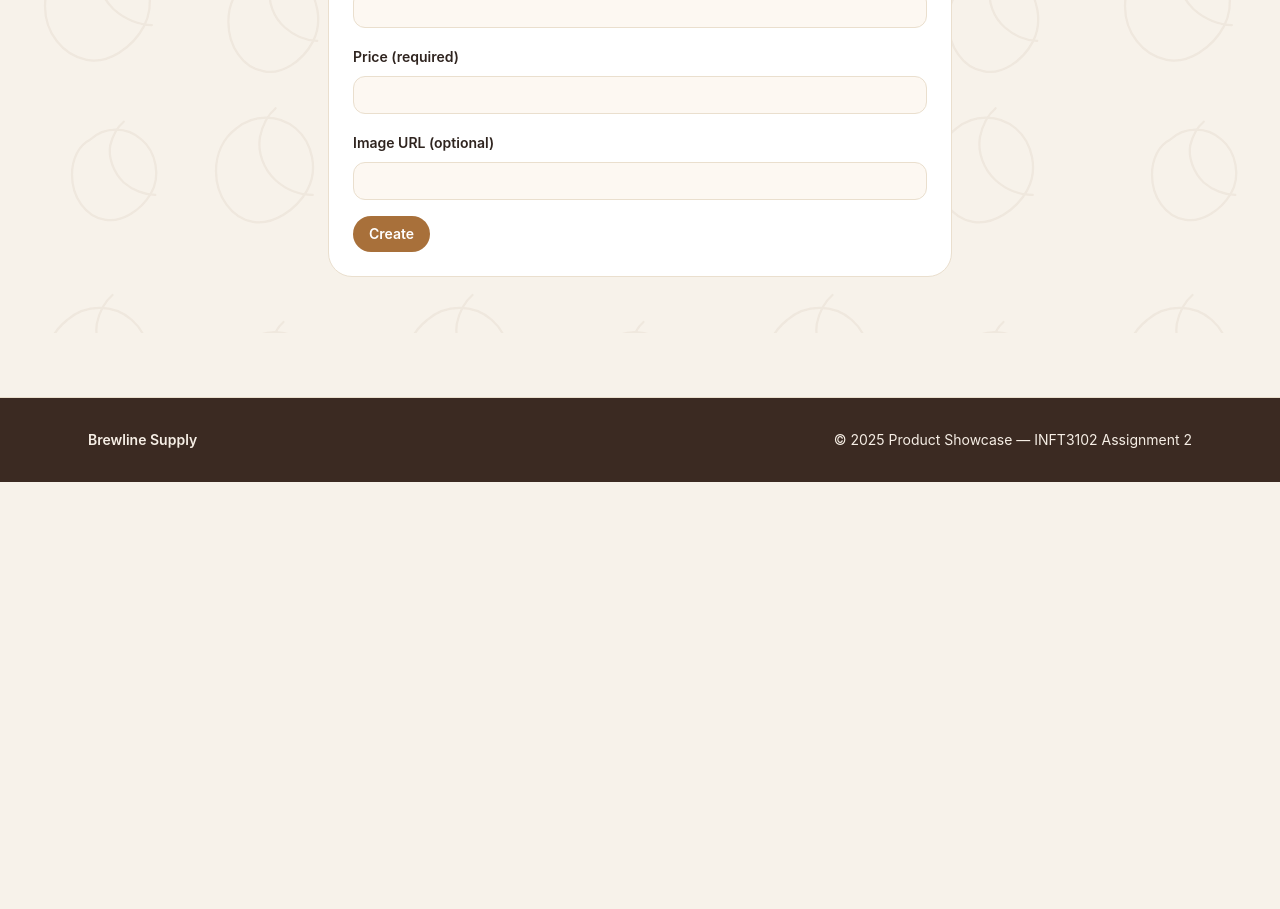
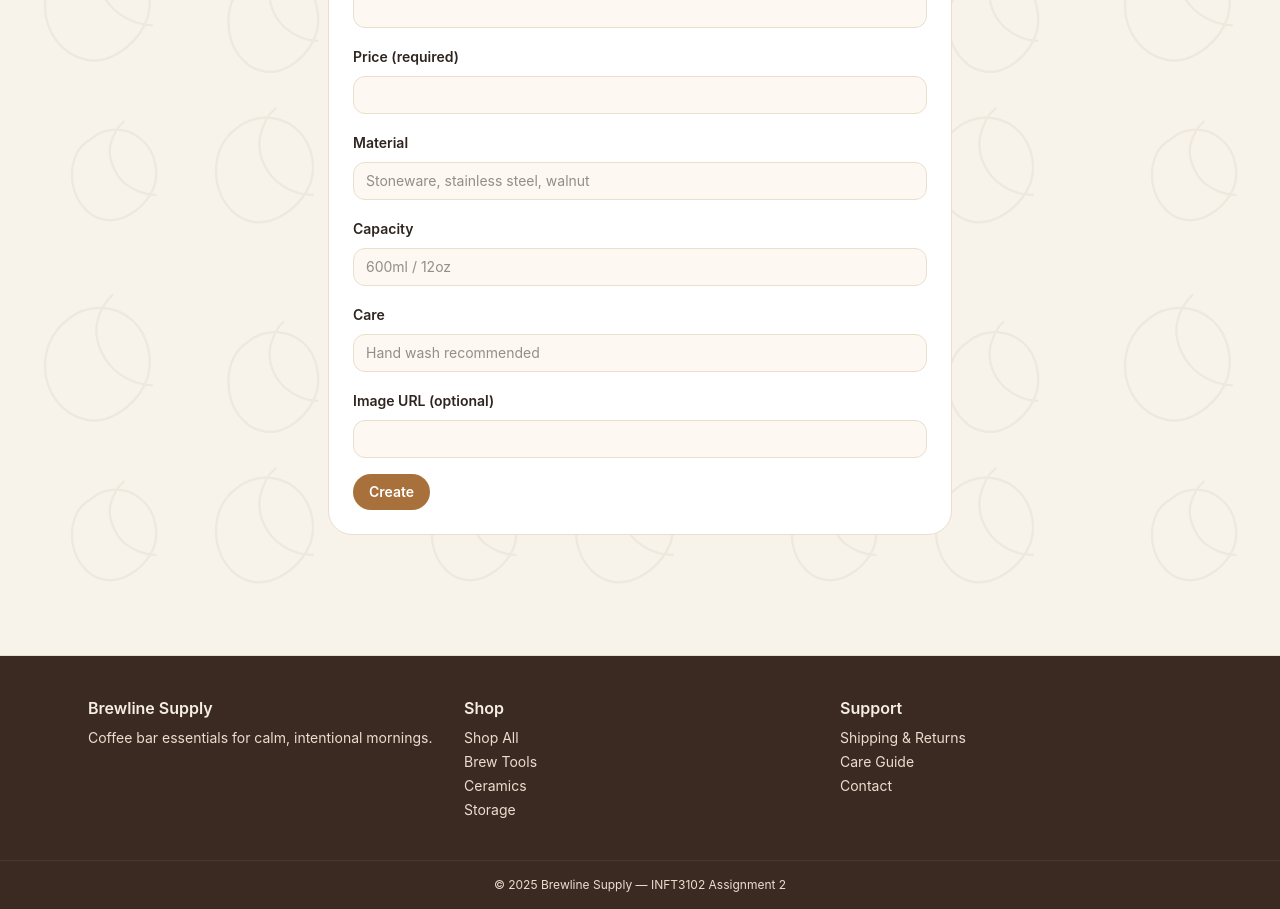
Before and after one commit to BidhyashreeDahal/Product-Showcase-Website, a Next.js app: page /dashboard/create in a window 1280 px wide. Shown: the part 540-1449 px from the top of the page. Before the commit the page ends 1022 px from the top, so only its background shows below. Built offline with nearby package versions, Linux system fonts and the light colour scheme; no server answers.

Commit message:
Add specs fields, footer update, and pagination

```diff
--- a/src/components/Footer.js
+++ b/src/components/Footer.js
@@ -1,9 +1,33 @@
 export default function Footer() {
   return (
     <footer className="mt-16 border-t border-[#eadfce] bg-[#3b2a22]">
-      <div className="mx-auto flex max-w-6xl flex-col items-center justify-between gap-3 px-6 py-8 text-center text-sm text-[#f6eee5] sm:flex-row">
-        <span className="font-semibold">Brewline Supply</span>
-        <span>© 2025 Product Showcase — INFT3102 Assignment 2</span>
+      <div className="mx-auto grid max-w-6xl gap-6 px-6 py-10 text-sm text-[#f6eee5] md:grid-cols-3">
+        <div>
+          <p className="text-base font-semibold">Brewline Supply</p>
+          <p className="mt-2 text-[#eadfce]">
+            Coffee bar essentials for calm, intentional mornings.
+          </p>
+        </div>
+        <div>
+          <p className="text-base font-semibold">Shop</p>
+          <div className="mt-2 space-y-1 text-[#eadfce]">
+            <p>Shop All</p>
+            <p>Brew Tools</p>
+            <p>Ceramics</p>
+            <p>Storage</p>
+          </div>
+        </div>
+        <div>
+          <p className="text-base font-semibold">Support</p>
+          <div className="mt-2 space-y-1 text-[#eadfce]">
+            <p>Shipping & Returns</p>
+            <p>Care Guide</p>
+            <p>Contact</p>
+          </div>
+        </div>
+      </div>
+      <div className="border-t border-[#4b372d] py-4 text-center text-xs text-[#eadfce]">
+        © 2025 Brewline Supply — INFT3102 Assignment 2
       </div>
     </footer>
   );
--- a/src/components/ProductDetails.js
+++ b/src/components/ProductDetails.js
@@ -28,6 +28,25 @@ export default function ProductDetail({ product }) {
             <span className="text-[#7a5d4a]">{formatPrice(product.price)}</span>
           </div>
           <p className="mt-4 text-sm text-[#6b5446]">{product.description}</p>
+          <div className="mt-5 rounded-2xl border border-[#eadfce] bg-white p-4 text-sm text-[#6b5446]">
+            <p className="text-xs font-semibold uppercase tracking-[0.2em] text-[#9b7a63]">
+              Specs
+            </p>
+            <dl className="mt-3 grid gap-3 sm:grid-cols-3">
+              <div>
+                <dt className="text-xs font-semibold text-[#7a5d4a]">Material</dt>
+                <dd>{product.material || "—"}</dd>
+              </div>
+              <div>
+                <dt className="text-xs font-semibold text-[#7a5d4a]">Capacity</dt>
+                <dd>{product.capacity || "—"}</dd>
+              </div>
+              <div>
+                <dt className="text-xs font-semibold text-[#7a5d4a]">Care</dt>
+                <dd>{product.care || "—"}</dd>
+              </div>
+            </dl>
+          </div>
         </div>
       </div>
     </div>
--- a/src/pages/api/posts/create.js
+++ b/src/pages/api/posts/create.js
@@ -9,7 +9,7 @@ export default async function handler(req, res) {
   const user = getUserFromRequest(req);
   if (!user) return res.status(401).json({ message: "Not authenticated" });
 
-  const { title, description, image, category, price } = req.body;
+  const { title, description, image, category, price, material, capacity, care } = req.body;
 
   if (!title || !description || !category || price === undefined || price === null) {
     return res.status(400).json({ message: "Missing fields" });
@@ -26,6 +26,9 @@ export default async function handler(req, res) {
       author: user.email,
       image: image || null,
       category,
+      material,
+      capacity,
+      care,
       price: parsedPrice,
     });
 
--- a/src/pages/api/posts/index.js
+++ b/src/pages/api/posts/index.js
@@ -23,7 +23,7 @@ export default async function handler(req, res) {
   }
 
   // 3) Extract fields
-  const { title, description, image, category, price } = req.body;
+  const { title, description, image, category, price, material, capacity, care } = req.body;
 
   if (!title || !description || !category || price === undefined || price === null) {
     return res.status(400).json({ message: "Missing required fields" });
@@ -45,6 +45,9 @@ export default async function handler(req, res) {
         description: { "en-US": description },
         author: { "en-US": user.email },
         category: { "en-US": category },
+        material: material ? { "en-US": material } : undefined,
+        capacity: capacity ? { "en-US": capacity } : undefined,
+        care: care ? { "en-US": care } : undefined,
         price: { "en-US": parsedPrice },
 
         // Store image URL directly
--- a/src/pages/api/posts/update.js
+++ b/src/pages/api/posts/update.js
@@ -9,7 +9,7 @@ export default async function handler(req, res) {
   const user = getUserFromRequest(req);
   if (!user) return res.status(401).json({ message: "Not authenticated" });
 
-  const { id, title, description, category, price } = req.body;
+  const { id, title, description, category, price, material, capacity, care } = req.body;
 
   if (!id || !title || !description || !category || price === undefined || price === null) {
     return res.status(400).json({ message: "Missing fields" });
@@ -39,6 +39,9 @@ export default async function handler(req, res) {
       description,
       author: existing.author, // keep original author
       category,
+      material,
+      capacity,
+      care,
       price: parsedPrice,
     });
 
--- a/src/pages/dashboard/create.js
+++ b/src/pages/dashboard/create.js
@@ -8,6 +8,9 @@ export default function CreateProduct() {
   const [description, setDescription] = useState("");
   const [category, setCategory] = useState("");   // ← NEW
   const [price, setPrice] = useState("");
+  const [material, setMaterial] = useState("");
+  const [capacity, setCapacity] = useState("");
+  const [care, setCare] = useState("");
   const [imageUrl, setImageUrl] = useState("");
   const [error, setError] = useState("");
 
@@ -23,6 +26,9 @@ export default function CreateProduct() {
         description,
         category,     // ← NEW REQUIRED FIELD
         price,
+        material,
+        capacity,
+        care,
         image: imageUrl
       }),
     });
@@ -98,6 +104,42 @@ export default function CreateProduct() {
 
             <div>
               <label className="text-sm font-semibold text-[#2f241f]">
+                Material
+              </label>
+              <input
+                className="mt-2 w-full rounded-xl border border-[#eadfce] bg-[#fdf8f2] px-3 py-2 text-sm"
+                value={material}
+                onChange={(e) => setMaterial(e.target.value)}
+                placeholder="Stoneware, stainless steel, walnut"
+              />
+            </div>
+
+            <div>
+              <label className="text-sm font-semibold text-[#2f241f]">
+                Capacity
+              </label>
+              <input
+                className="mt-2 w-full rounded-xl border border-[#eadfce] bg-[#fdf8f2] px-3 py-2 text-sm"
+                value={capacity}
+                onChange={(e) => setCapacity(e.target.value)}
+                placeholder="600ml / 12oz"
+              />
+            </div>
+
+            <div>
+              <label className="text-sm font-semibold text-[#2f241f]">
+                Care
+              </label>
+              <input
+                className="mt-2 w-full rounded-xl border border-[#eadfce] bg-[#fdf8f2] px-3 py-2 text-sm"
+                value={care}
+                onChange={(e) => setCare(e.target.value)}
+                placeholder="Hand wash recommended"
+              />
+            </div>
+
+            <div>
+              <label className="text-sm font-semibold text-[#2f241f]">
                 Image URL (optional)
               </label>
               <input
--- a/src/pages/dashboard/edit/[id].js
+++ b/src/pages/dashboard/edit/[id].js
@@ -13,6 +13,9 @@ export default function EditProductPage() {
   const [description, setDescription] = useState("");
   const [category, setCategory] = useState("");
   const [price, setPrice] = useState("");
+  const [material, setMaterial] = useState("");
+  const [capacity, setCapacity] = useState("");
+  const [care, setCare] = useState("");
   const [version, setVersion] = useState(null);
   const [error, setError] = useState("");
 
@@ -37,6 +40,9 @@ export default function EditProductPage() {
               ? ""
               : String(data.product.price)
           );
+          setMaterial(data.product.material || "");
+          setCapacity(data.product.capacity || "");
+          setCare(data.product.care || "");
           setVersion(data.product.version);
         }
       } catch (err) {
@@ -61,6 +67,9 @@ export default function EditProductPage() {
       description,
       category,
       price,
+      material,
+      capacity,
+      care,
     }),
   });
 
@@ -140,6 +149,33 @@ export default function EditProductPage() {
               />
             </div>
 
+            <div>
+              <label className="text-sm font-semibold text-[#2f241f]">Material</label>
+              <input
+                className="mt-2 w-full rounded-xl border border-[#eadfce] bg-[#fdf8f2] px-3 py-2 text-sm"
+                value={material}
+                onChange={(e) => setMaterial(e.target.value)}
+              />
+            </div>
+
+            <div>
+              <label className="text-sm font-semibold text-[#2f241f]">Capacity</label>
+              <input
+                className="mt-2 w-full rounded-xl border border-[#eadfce] bg-[#fdf8f2] px-3 py-2 text-sm"
+                value={capacity}
+                onChange={(e) => setCapacity(e.target.value)}
+              />
+            </div>
+
+            <div>
+              <label className="text-sm font-semibold text-[#2f241f]">Care</label>
+              <input
+                className="mt-2 w-full rounded-xl border border-[#eadfce] bg-[#fdf8f2] px-3 py-2 text-sm"
+                value={care}
+                onChange={(e) => setCare(e.target.value)}
+              />
+            </div>
+
             <button
               className="rounded-full bg-[#a8703a] px-4 py-2 text-sm font-semibold text-white hover:bg-[#94612f]"
               onClick={handleSave}
--- a/src/pages/products/[id].js
+++ b/src/pages/products/[id].js
@@ -114,6 +114,26 @@ export default function ProductDetail({ product }) {
             </div>
             <p className="mt-4 text-sm text-[#6b5446]">{product.description}</p>
 
+            <div className="mt-6 rounded-2xl border border-[#eadfce] bg-white p-4 text-sm text-[#6b5446]">
+              <p className="text-xs font-semibold uppercase tracking-[0.2em] text-[#9b7a63]">
+                Specs
+              </p>
+              <dl className="mt-3 grid gap-3 sm:grid-cols-3">
+                <div>
+                  <dt className="text-xs font-semibold text-[#7a5d4a]">Material</dt>
+                  <dd>{product.material || "—"}</dd>
+                </div>
+                <div>
+                  <dt className="text-xs font-semibold text-[#7a5d4a]">Capacity</dt>
+                  <dd>{product.capacity || "—"}</dd>
+                </div>
+                <div>
+                  <dt className="text-xs font-semibold text-[#7a5d4a]">Care</dt>
+                  <dd>{product.care || "—"}</dd>
+                </div>
+              </dl>
+            </div>
+
             <div className="mt-6 grid gap-4 text-sm text-[#6b5446] sm:grid-cols-2">
               <div className="rounded-2xl border border-[#eadfce] bg-[#fdf8f2] p-4">
                 <p className="text-xs font-semibold uppercase tracking-[0.2em] text-[#9b7a63]">
--- a/src/pages/products/index.js
+++ b/src/pages/products/index.js
@@ -37,6 +37,7 @@ export default function ProductsPage({ products }) {
   const paginated = filtered.slice(start, end);
 
   const totalPages = Math.max(1, Math.ceil(filtered.length / pageSize));
+  const pageNumbers = Array.from({ length: totalPages }, (_, i) => i + 1);
 
   return (
     <div className="bg-[#f7f2ea] coffee-pattern">
@@ -165,9 +166,21 @@ export default function ProductsPage({ products }) {
             Previous
           </button>
 
-          <span>
-            Page {page} of {totalPages}
-          </span>
+          <div className="flex flex-wrap items-center gap-2">
+            {pageNumbers.map((number) => (
+              <button
+                key={number}
+                onClick={() => setPage(number)}
+                className={`h-9 w-9 rounded-full border text-sm font-semibold ${
+                  page === number
+                    ? "border-[#a8703a] bg-[#a8703a] text-white"
+                    : "border-[#eadfce] bg-white text-[#2f241f] hover:bg-[#f1e4d6]"
+                }`}
+              >
+                {number}
+              </button>
+            ))}
+          </div>
 
           <button
             className="rounded-full bg-[#a8703a] px-4 py-2 font-semibold text-white disabled:opacity-40"
```
Also changed, not shown: src/lib/contentful.js.
